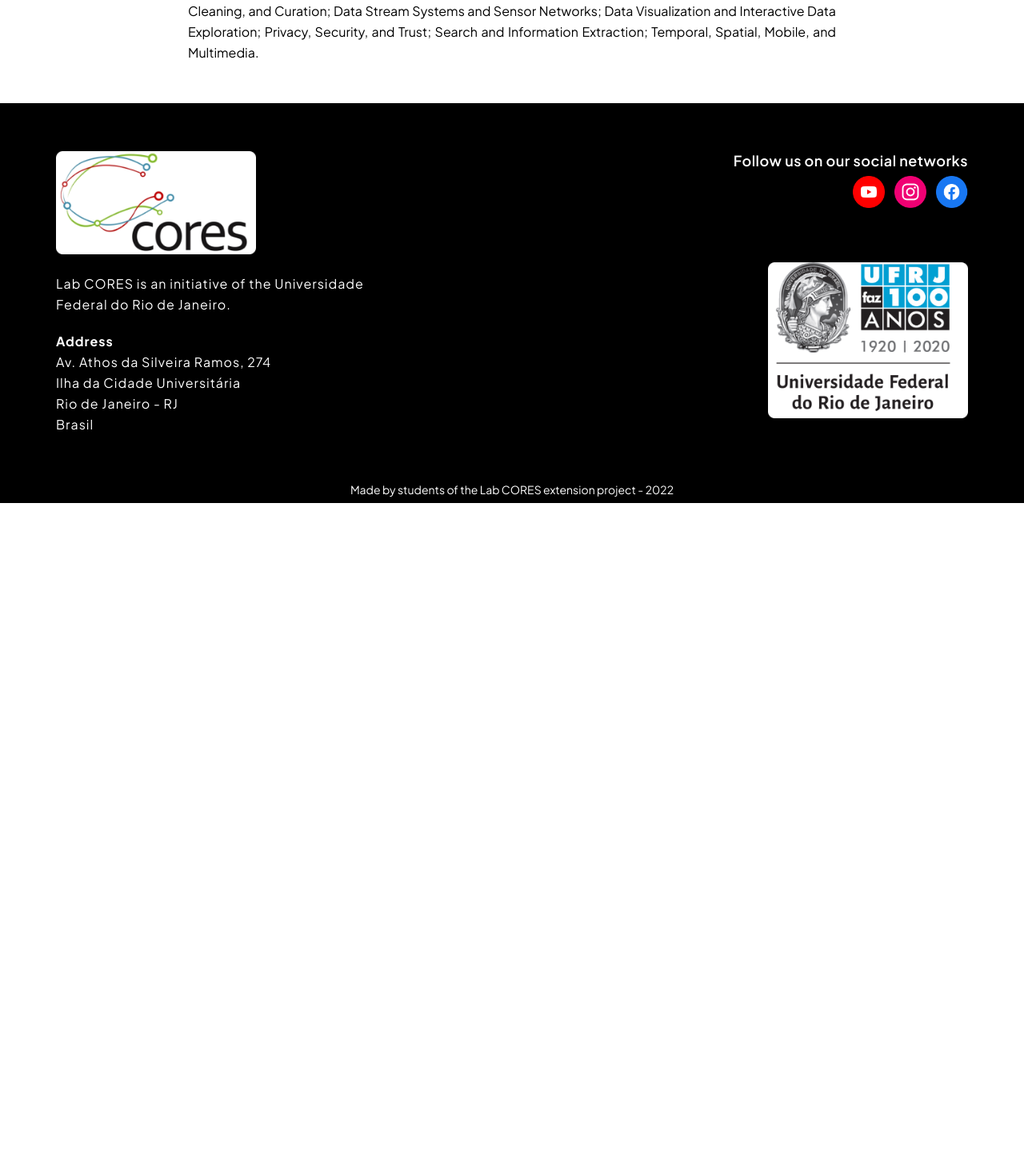
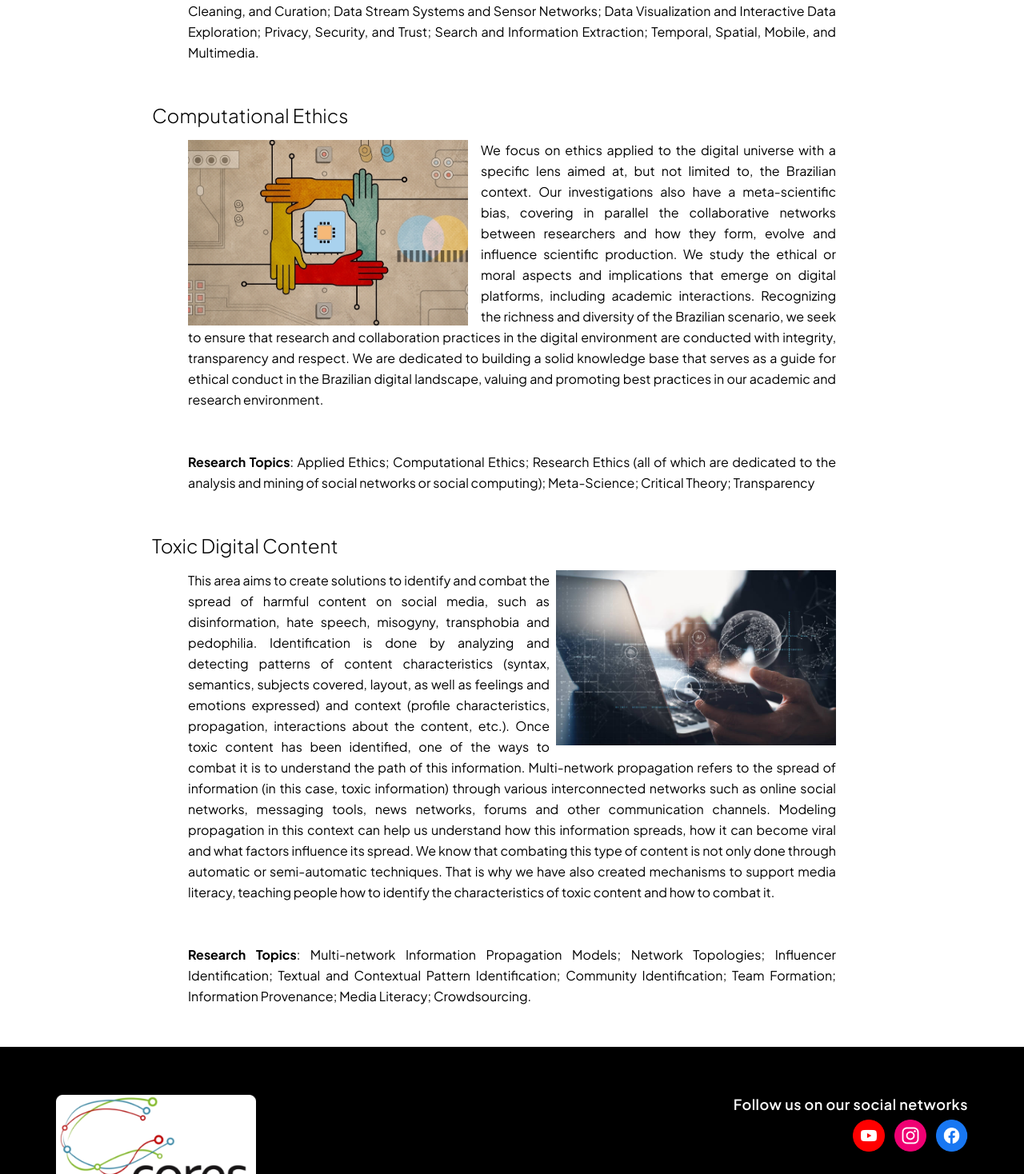
Before and after one commit to patrickpaiva/labcores-next-web, a Next.js app: page /research-areas in a window 1280 px wide. Shown: the part 3642-5110 px from the top of the page at 80% size. Before the commit the page ends 4271 px from the top, so only its background shows below. Built offline with nearby package versions, Linux system fonts and the light colour scheme.

Commit message:
realizando últimos ajustes na página home e nas áreas de pesquisa

```diff
--- a/src/assets/en.js
+++ b/src/assets/en.js
@@ -53,6 +53,8 @@ export default {
   OF: '',
   RESEARCH_PT: '',
   RESEARCH_EN: 'Research',
+  COMPUTATIONAL_ETHICS: 'Computational Ethics',
+  TOXIC_DIGITAL_CONTENT: 'Toxic Digital Content',
   INTEL_ECO: 'Intelligent Ecosystems',
   INTEL_ECO_1: 'Research area dedicated to the development of models, techniques and computational practices focused on intelligent ecosystems. An ecosystem is a metaphor used to represent collaborative arrangements in constant evolution. These communities have autonomous entities with distinct purposes, creating a complex network of relationships for coexistence.',
   INTEL_ECO_2: 'Through social computing resources, different kinds of intelligent ecosystems are analyzed, such as entrepreneurial communities, software development, innovation organizations, and smart cities. Among other purposes, the researches aim to systematize the decision-making process and improve the mechanisms of knowledge management, transparency, and resilience of these environments.',
@@ -68,6 +70,10 @@ export default {
   DATA_ENGINEERING_1: 'In Big Social Data context, the massive growth of data demands new techniques to access, manage, mine, analyze, and act on data. Real-time mining of indirectly self-reported and sousveillance information harvested from social media can offer useful data and insights about unfolding trends and emerging crowd behaviors, especially at times of crises. However, such data often contain variable amounts of “noise”, misinformation and bias (which can get further “amplified” through the viral nature of social media) and usually require some advanced forms of filtering and verification by both machine-based algorithms and human experts before becoming reliable enough for use in decision-making tasks. Eradicating these issues or lessening their effect can be accomplished by verification of data with other sensor nodes, but depends on the density of the network and existence of other related data.',
   DATA_ENGINEERING_2: 'So, this module is responsible for the development of techniques to manage the massive volume of social data, envisioning the urban sensing, dealing with multiple data streams of varying data types, and different knowledge levels of users.',
   DATA_ENGINEERING_3: 'Benchmarking, Performance Modelling, and Tuning; Data Integration, Metadata Management, and Interoperability; Data Models, Semantics, Query languages; Social Data Provenance, Cleaning, and Curation; Data Stream Systems and Sensor Networks; Data Visualization and Interactive Data Exploration; Privacy, Security, and Trust; Search and Information Extraction; Temporal, Spatial, Mobile, and Multimedia.',
+  COMPUTATIONAL_ETHICS_1: 'We focus on ethics applied to the digital universe with a specific lens aimed at, but not limited to, the Brazilian context. Our investigations also have a meta-scientific bias, covering in parallel the collaborative networks between researchers and how they form, evolve and influence scientific production. We study the ethical or moral aspects and implications that emerge on digital platforms, including academic interactions. Recognizing the richness and diversity of the Brazilian scenario, we seek to ensure that research and collaboration practices in the digital environment are conducted with integrity, transparency and respect. We are dedicated to building a solid knowledge base that serves as a guide for ethical conduct in the Brazilian digital landscape, valuing and promoting best practices in our academic and research environment.',
+  COMPUTATIONAL_ETHICS_2: 'Applied Ethics; Computational Ethics; Research Ethics (all of which are dedicated to the analysis and mining of social networks or social computing); Meta-Science; Critical Theory; Transparency',
+  TOXIC_DIGITAL_CONTENT_1:'This area aims to create solutions to identify and combat the spread of harmful content on social media, such as disinformation, hate speech, misogyny, transphobia and pedophilia. Identification is done by analyzing and detecting patterns of content characteristics (syntax, semantics, subjects covered, layout, as well as feelings and emotions expressed) and context (profile characteristics, propagation, interactions about the content, etc.). Once toxic content has been identified, one of the ways to combat it is to understand the path of this information. Multi-network propagation refers to the spread of information (in this case, toxic information) through various interconnected networks such as online social networks, messaging tools, news networks, forums and other communication channels. Modeling propagation in this context can help us understand how this information spreads, how it can become viral and what factors influence its spread. We know that combating this type of content is not only done through automatic or semi-automatic techniques. That is why we have also created mechanisms to support media literacy, teaching people how to identify the characteristics of toxic content and how to combat it.',
+  TOXIC_DIGITAL_CONTENT_2:'Multi-network Information Propagation Models; Network Topologies; Influencer Identification; Textual and Contextual Pattern Identification; Community Identification; Team Formation; Information Provenance; Media Literacy; Crowdsourcing.',
   BIG_SOCIAL_DATA: 'Big Social Data',
   LAB_CORES_TEXT: 'Lab CORES conducts researches using ',
   LAB_CORES_PROPOSAL: 'Our proposal is to solve real-world problems and promote wellness in populations.',
--- a/src/assets/pt.js
+++ b/src/assets/pt.js
@@ -53,6 +53,8 @@ export default {
   OF: 'de',
   RESEARCH_PT: 'Pesquisa',
   RESEARCH_EN: '',
+  COMPUTATIONAL_ETHICS: 'Ética Computacional',
+  TOXIC_DIGITAL_CONTENT: 'Conteúdo Digital Tóxico',
   INTEL_ECO: 'Ecossistemas Inteligentes',
   INTEL_ECO_1: 'Área de pesquisa dedicada ao desenvolvimento de modelos, técnicas e práticas computacionais focadas em ecossistemas inteligentes. Um ecossistema é uma metáfora usada para representar arranjos colaborativos em constante evolução. Essas comunidades possuem entidades autônomas com propósitos distintos, criando uma rede complexa de relacionamentos para a coexistência.',
   INTEL_ECO_2: 'Por meio de recursos de computação social, diferentes tipos de ecossistemas inteligentes são analisados, como comunidades empreendedoras, desenvolvimento de software, organizações de inovação e cidades inteligentes. Entre outros objetivos, as pesquisas visam sistematizar o processo de tomada de decisão e melhorar os mecanismos de gestão do conhecimento, transparência e resiliência desses ambientes.',
@@ -68,6 +70,10 @@ export default {
   DATA_ENGINEERING_1: 'No contexto de Grandes Dados Sociais, o crescimento massivo de dados demanda novas técnicas para acessar, gerenciar, minerar, analisar e atuar sobre os dados. A mineração em tempo real de informações auto-relatadas indiretamente e de sousveillance coletadas das redes sociais pode oferecer dados e insights úteis sobre tendências emergentes e comportamentos de multidões, especialmente em momentos de crises. No entanto, esses dados frequentemente contêm quantidades variáveis de "ruído", desinformação e viés (que podem ser ainda mais "amplificados" pela natureza viral das redes sociais) e geralmente exigem formas avançadas de filtragem e verificação por meio de algoritmos baseados em máquina e especialistas humanos antes de se tornarem suficientemente confiáveis para uso em tarefas de tomada de decisão. Erradicar esses problemas ou diminuir seu efeito pode ser alcançado por meio da verificação de dados com outros nós sensores, mas depende da densidade da rede e da existência de outros dados relacionados.',
   DATA_ENGINEERING_2: 'Portanto, este módulo é responsável pelo desenvolvimento de técnicas para gerenciar o volume massivo de dados sociais, visando ao sensoriamento urbano, lidando com múltiplos fluxos de dados de tipos variados e diferentes níveis de conhecimento dos usuários.',
   DATA_ENGINEERING_3: 'Benchmarking, Modelagem de Desempenho e Ajuste; Integração de Dados, Gerenciamento de Metadados e Interoperabilidade; Modelos de Dados, Semântica, Linguagens de Consulta; Proveniência de Dados Sociais, Limpeza e Curadoria de Dados; Sistemas de Fluxo de Dados e Redes de Sensores; Visualização de Dados e Exploração Interativa de Dados; Privacidade, Segurança e Confiança; Busca e Extração de Informações; Temporal, Espacial, Móvel e Multimídia.',
+  COMPUTATIONAL_ETHICS_1: 'Enfatizamos a ética aplicada ao universo digital com uma lente específica voltada, mas não limitada, ao contexto brasileiro. Nossas investigações atravessam também um viés metacientífico, cobrindo paralelamente as redes de colaboração entre pesquisadores  e como estas se formam, evoluem e influenciam a produção científica. Estudamos os aspectos éticos ou morais e as implicações que emergem nas plataformas digitais, inclusive interações acadêmicas. Reconhecendo a riqueza e a diversidade do cenário brasileiro, buscamos garantir que as práticas de pesquisa e colaboração no ambiente digital sejam conduzidas com integridade, transparência e respeito. Nos dedicamos a construir uma base sólida de conhecimento que sirva de guia para a conduta ética no cenário digital brasileiro, valorizando e promovendo as melhores práticas em nossa comunidade acadêmica e de pesquisa.',
+  COMPUTATIONAL_ETHICS_2: 'Ética Aplicada; Ética Computacional; Ética em Pesquisa (todas estas dedicadas a análise e mineração de redes sociais ou computação social); Metaciência; Teoria crítica; Transparência.',
+  TOXIC_DIGITAL_CONTENT_1:'Esta área visa criar soluções para identificar e combater a propagação de conteúdo nocivo nas mídias sociais, como desinformação, discurso de ódio, misoginia, transfobia e pedofilia. A identificação é feita através da análise e detecção de padrões de características do conteúdo (sintaxe, semântica, assuntos abordados, diagramação, além de sentimentos e emoções expressos) e de contexto (características do perfil, da propagação, das interações sobre o conteúdo etc.). Uma vez identificado o conteúdo tóxico, uma das maneiras de combatê-lo é entender o percurso dessa informação. A propagação em multirredes refere-se à disseminação da informação (neste caso, tóxica) através de várias redes interconectadas como redes sociais online, ferramentas de mensageria, redes de notícias, fóruns e outros canais de comunicação. Modelar a propagação nesse contexto pode ajudar a entender como essas informações se espalham, como elas podem se tornar virais e quais fatores influenciam sua disseminação. Sabemos que o combate a este tipo de conteúdo não se dá apenas através de técnicas automáticas ou semiautomáticas. Por isso também criamos mecanismos para apoiar o letramento midiático, ensinando a população a identificar as características de um conteúdo tóxico e como combatê-lo.',
+  TOXIC_DIGITAL_CONTENT_2:'Modelos de Propagação de Informação em Multirrede; Topologias de Redes; Identificação de influenciadores; Identificação de padrões textuais e contextuais; Identificação de Comunidades; Formação de Times; Proveniência da Informação; Letramento Midiático; Crowdsourcing. ',
   BIG_SOCIAL_DATA: 'Big Social Data',
   LAB_CORES_TEXT: 'O Lab CORES realiza pesquisas usando ',
   LAB_CORES_PROPOSAL: 'Nossa proposta é resolver problemas do mundo real e promover o bem-estar nas populações.',
--- a/src/pages/index.tsx
+++ b/src/pages/index.tsx
@@ -63,6 +63,8 @@ const Home: React.FC = () => {
                   <li>{translate.SENSING_MONITORING}</li>
                   <li>{translate.PATTERN_RECOGNITION}</li>
                   <li>{translate.DATA_ENGINEERING}</li>
+                  <li>{translate.COMPUTATIONAL_ETHICS}</li>
+                  <li>{translate.TOXIC_DIGITAL_CONTENT}</li>
                 </ul>
                 <Link href="/research-areas/#areas-id" locale={ locale }>{translate.KNOW_MORE}</Link>
               </div>
--- a/src/pages/research-areas.tsx
+++ b/src/pages/research-areas.tsx
@@ -85,6 +85,28 @@ const ResearchAreas: React.FC = () => {
             <strong>{translate.RESEARCH_TOPICS}</strong>: {translate.DATA_ENGINEERING_3}
           </p>
         </div>
+        <div className="area" id="ethics">
+          <h3>{translate.COMPUTATIONAL_ETHICS}</h3>
+          <p>
+            <img src="/images/Ethics.jpg" alt="Computational Ethic" />
+            {translate.COMPUTATIONAL_ETHICS_1}
+            <br />
+
+            <br /><br />
+            <strong>{translate.RESEARCH_TOPICS}</strong>: {translate.COMPUTATIONAL_ETHICS_2}
+          </p>
+        </div>
+        <div className="area" id="data">
+          <h3>{translate.TOXIC_DIGITAL_CONTENT}</h3>
+          <p>
+            <img src="/images/toxic_content.jpg" alt="Data Engineering and Semantic Treatment" />
+            {translate.TOXIC_DIGITAL_CONTENT_1}
+            <br />
+
+            <br /><br />
+            <strong>{translate.RESEARCH_TOPICS}</strong>: {translate.TOXIC_DIGITAL_CONTENT_2}
+          </p>
+        </div>
       </main>
       <Footer/>
     </Container>
```
Also changed, not shown: public/images/Ethics.jpg (added), public/images/toxic_content.jpg (added).
